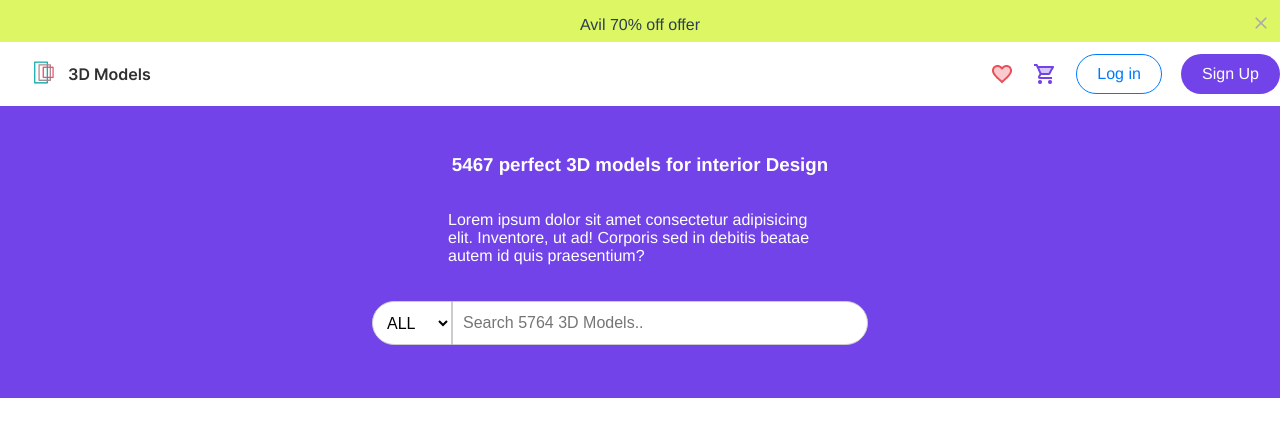
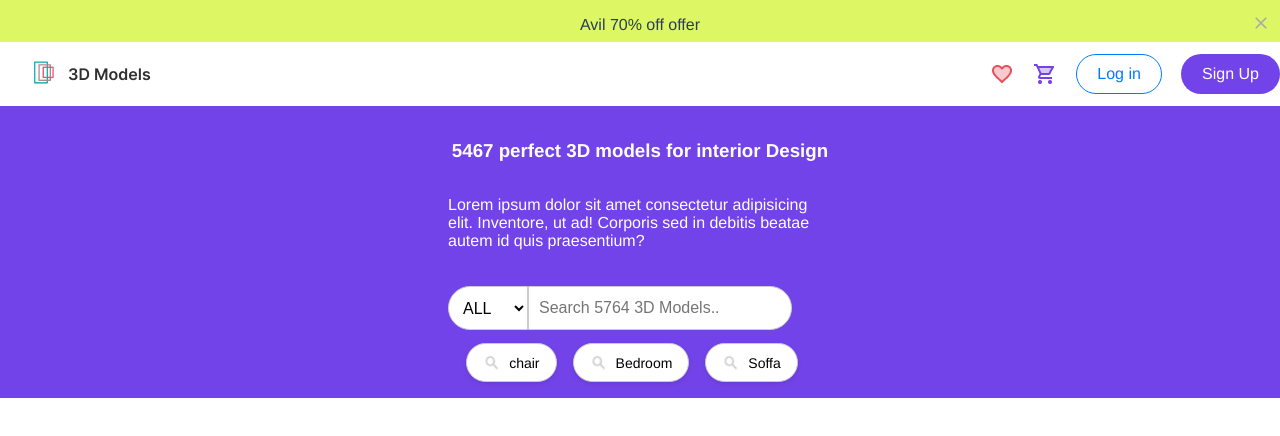
Before and after one commit to Harshit9651/figma2, a Vue app: page / in a window 1280 px wide. Shown: the top 436 px of the page. Built offline with nearby package versions, Linux system fonts and the light colour scheme.

Commit message:
complete frame 22

```diff
--- a/src/components/HomePage.vue
+++ b/src/components/HomePage.vue
@@ -31,6 +31,17 @@
               <option value="option3">Option 3</option>
             </select>
             <input type="text" placeholder="Search 5764 3D Models.." />
+          </div>
+        </div>
+        <div class="searchs">
+          <div class="search">
+            <img src="../assets/search.png" alt="" /> chair
+          </div>
+          <div class="search">
+            <img src="../assets/search.png" alt="" /> Bedroom
+          </div>
+          <div class="search">
+            <img src="../assets/search.png" alt="" /> Soffa
           </div>
         </div>
       </div>
@@ -133,23 +144,22 @@ export default {
     align-items: center;
     color: white;
     .inner-div {
-      height: 80%;
+      height: 90%;
       width: 30%;
       display: flex;
       align-items: center;
       flex-direction: column;
-    }
-  }
 
       .search-box {
         display: flex;
         justify-content: center;
         align-items: center;
         margin-top: 20px;
+        width: 100%;
 
         .input-with-dropdown {
           position: relative;
-      width: 536px;
+          width: 100%;
           height: 44px;
           display: flex;
           align-items: center;
@@ -160,13 +170,12 @@ export default {
           height: 100%;
           border: 1px solid #ccc;
           background-color: white;
-      border-radius: 32px 0 0 32px; /* Left side rounded */
+          border-radius: 32px 0 0 32px;
           font-size: 16px;
           padding: 10px;
           cursor: pointer;
           outline: none;
           box-sizing: border-box;
-
         }
 
         input {
@@ -180,5 +189,50 @@ export default {
           box-sizing: border-box;
         }
       }
+
+      .searchs {
+        margin-top: 0.7rem;
+        width: 70%;
+        height: 2.8rem;
+        display: flex;
+        // justify-content: space-evenly;
+        justify-content: center;
+        align-items: center;
+        gap: 1rem;
+
+        margin-right: 1rem;
+      }
+
+      .search {
+        display: flex;
+        justify-content: center;
+        align-items: center;
+        gap: 0.5rem;
+        padding: 0.5rem 1rem;
+        border-radius: 20px;
+        color: black;
+        background-color: white;
+        border: 1px solid #ccc;
+        font-size: 14px;
+        font-weight: 500;
+        transition: all 0.3s ease;
+        cursor: pointer;
+        height: 1.3rem;
+        box-shadow: 0px 2px 5px rgba(0, 0, 0, 0.1);
+
+        &:hover {
+          background-color: #f0f0f0;
+          border-color: #1b2128;
+          color: #007bff;
+          box-shadow: 0px 4px 10px rgba(0, 0, 0, 0.2);
+        }
+
+        img {
+          width: 18px;
+          height: 18px;
+        }
+      }
+    }
+  }
 }
 </style>
```
Also changed, not shown: src/assets/search.png (added). Lines whose indentation alone changed are shown as unchanged.
